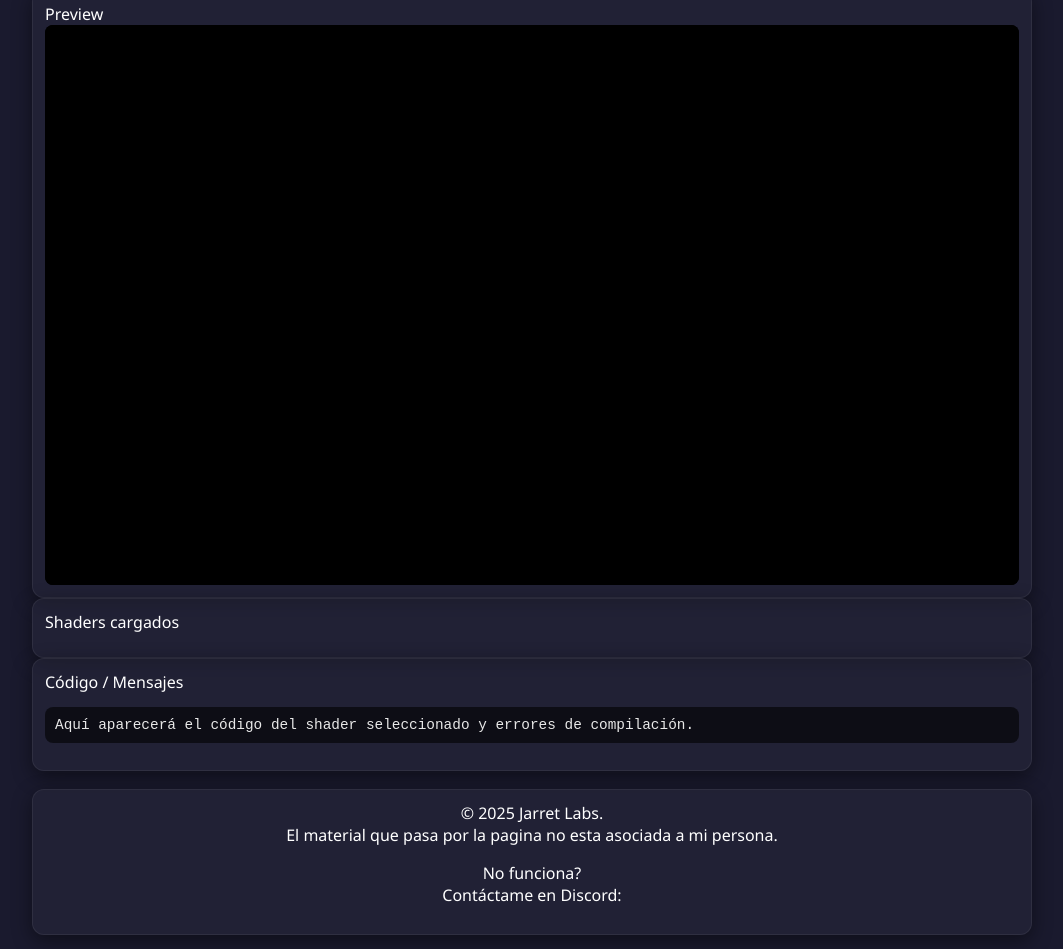
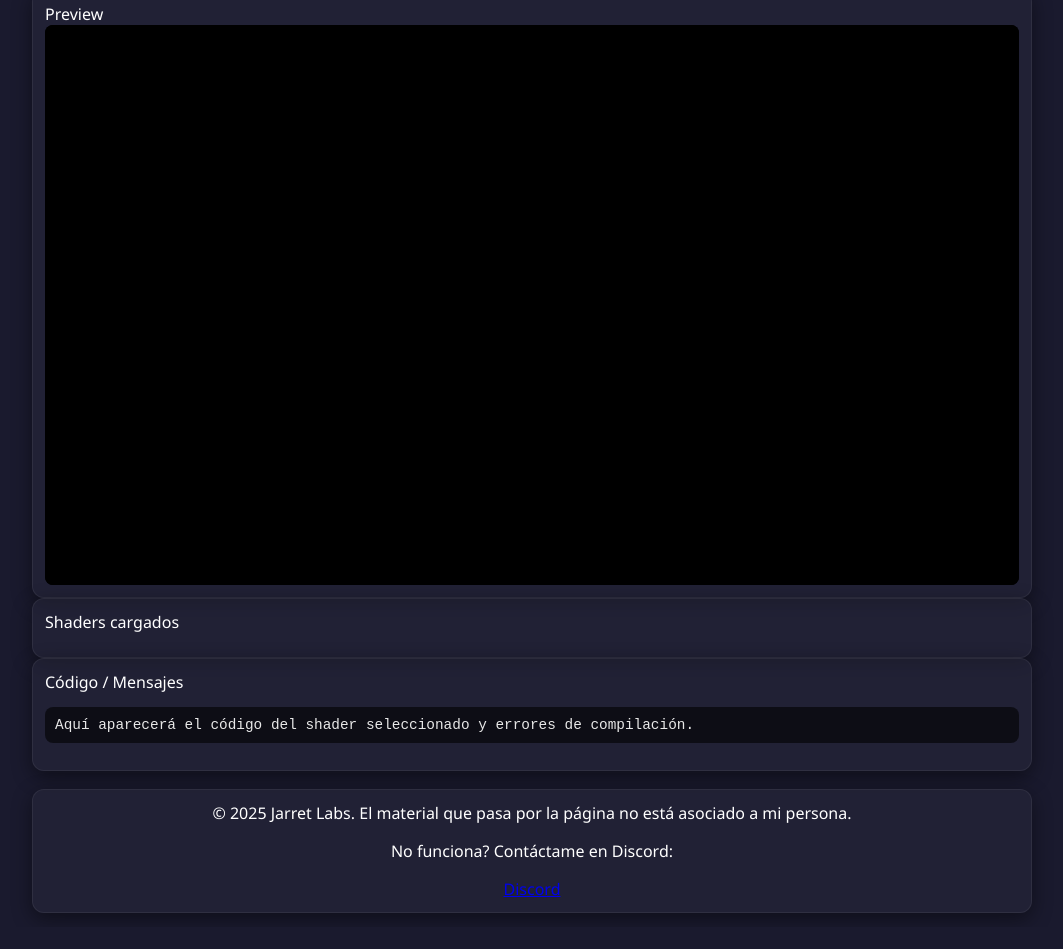
Before and after one commit to TheJarret084/Jarret_Corner, a plain HTML site: page Lab/Idea_estupida/El_Shader-inador.html in a window 1280 px wide. Shown: the part 323-1272 px from the top of the page, without its empty margins (108-1171 px from the left). After the commit the page ends 1250 px from the top, so only its background shows below. Drawn offline with nearby package versions, Linux system fonts and the light colour scheme; animation ran at ten frames a second.

Commit message:
todo culpa de Foxy

```diff
--- a/Lab/Idea_estupida/El_Shader-inador.html
+++ b/Lab/Idea_estupida/El_Shader-inador.html
@@ -27,16 +27,15 @@
 
       <div class="btn-group">
         <button id="applyShaderBtn" class="primary large" disabled>Aplicar shader</button>
-
-<br>
-
         <button id="removeShaderBtn" class="danger large" disabled>Eliminar shader</button>
+        <button id="downloadBtn" class="primary large" disabled>Descargar imagen</button>
       </div>
     </div>
 
     <div class="control-row small">
+      <!-- NO capture attribute to avoid opening the camera -->
       <input id="imageInput" type="file" accept="image/*" hidden>
-      <input id="shaderInput" type="file" accept=".frag" hidden>
+      <input id="shaderInput" type="file" accept=".frag,.glsl,.txt" hidden>
       <div id="status-text">Sube una imagen y uno o varios shaders .frag</div>
     </div>
 
@@ -65,11 +64,9 @@
 
 <footer id="footer-placeholder" class="preview-container">
   <!-- Placeholder: reemplaza esto luego con tu footer -->
-        © 2025 Jarret Labs. <br> El material que pasa por la pagina no esta asociada a mi persona.
-     <p>No funciona? <br> Contáctame en Discord:</p>
-       <a href="https://discord.com/users/thejarret084" target="_blank" class="discord-link">
-          <i class="fab fa-discord"></i>
-       </a>
+  © 2025 Jarret Labs. El material que pasa por la página no está asociado a mi persona.
+  <p>No funciona? Contáctame en Discord:</p>
+  <a href="https://discord.com/users/thejarret084" target="_blank" class="discord-link">Discord</a>
 </footer>
 
 <script type="module" src="El_Shader-inador.js"></script>
```
